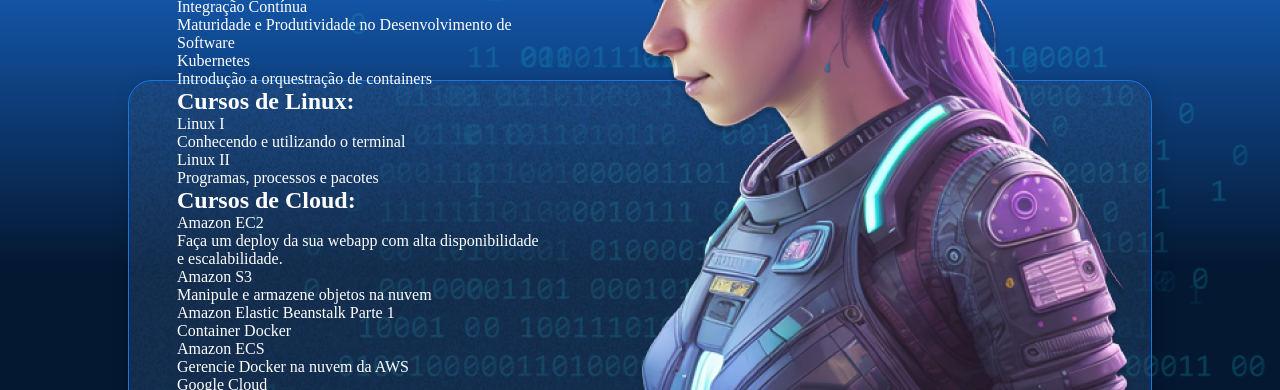
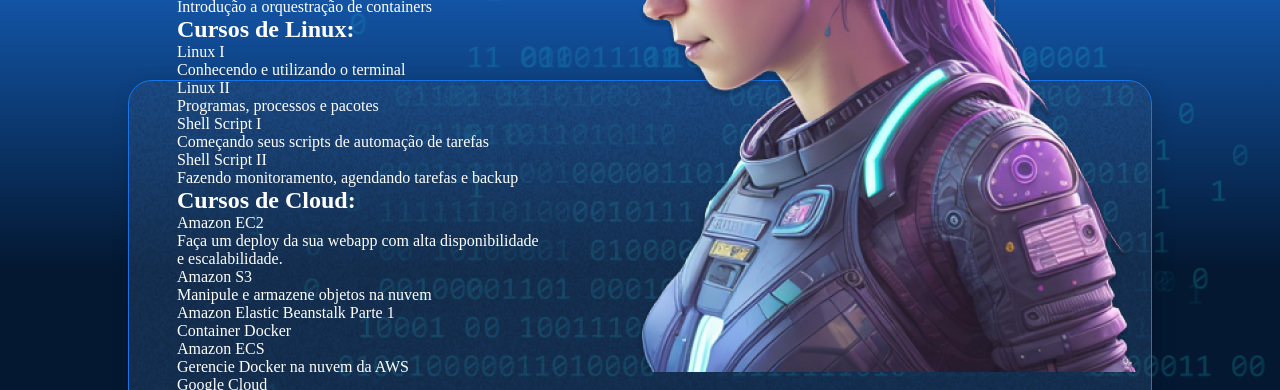
Before and after one commit to raquelConta2/cursos-alura, a plain HTML site: page index.html in a window 1280 px wide. Shown: the top 390 px of the page. Drawn offline with Linux system fonts and the light colour scheme; a script that the page names is missing.

Commit message:
Corrigindo bug: Cursos de Shell faltantes

```diff
--- a/index.html
+++ b/index.html
@@ -46,6 +46,12 @@
 
                         <dt>Linux II</dt>
                         <dd>Programas, processos e pacotes</dd>
+
+                        <dt>Shell Script I</dt>
+                        <dd>Começando seus scripts de automação de tarefas</dd>
+
+                        <dt>Shell Script II</dt>
+                        <dd>Fazendo monitoramento, agendando tarefas e backup</dd>
                     </dl>
 
                     <h2>Cursos de Cloud:</h2>
```
